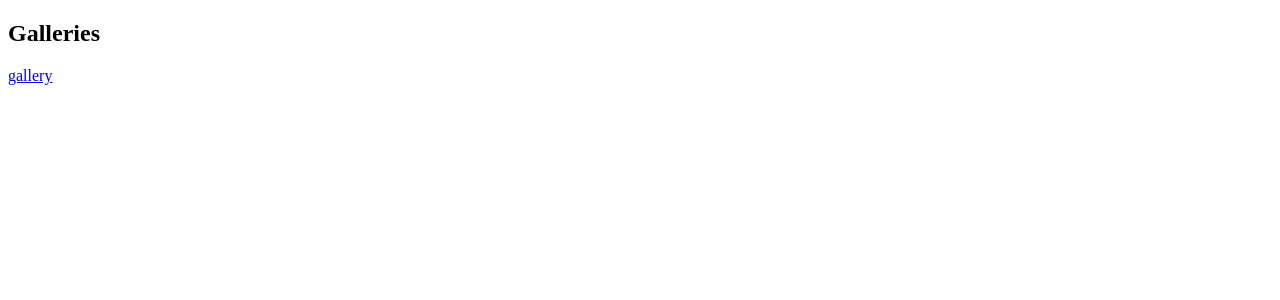
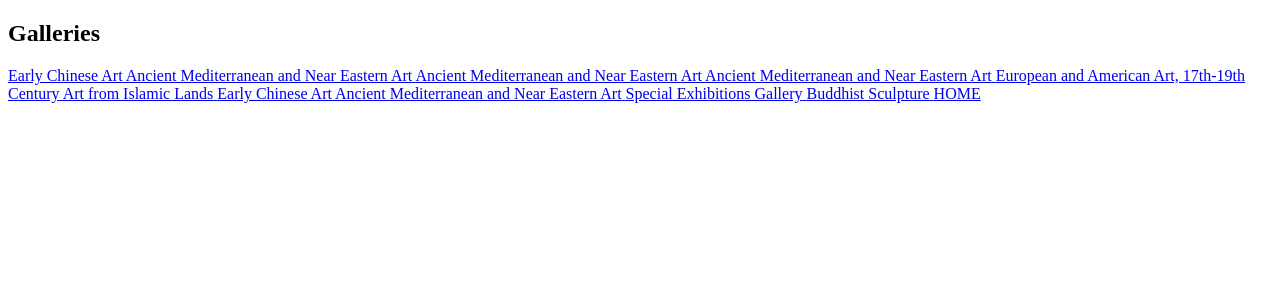
Before and after one commit to harmony-rosenberg/art-museum, a React (Vite) app in the folder art-museum/: page /galleries in a window 1280 px wide. Shown: the top 300 px of the page. Built offline with nearby package versions, Linux system fonts and the light colour scheme; the HTML template or start-up script is replaced by a standard one.

Commit message:
finish phase 2

```diff
--- a/art-museum/src/components/GalleryNavigation/GalleryNavigation.jsx
+++ b/art-museum/src/components/GalleryNavigation/GalleryNavigation.jsx
@@ -1,22 +1,25 @@
+import React from 'react'; //added
 import { NavLink } from "react-router-dom";
 // console.log('TEST ==>', gallery.galleryid)
 
-const GalleryNavigation = ({galleries}) => {
+function GalleryNavigation({ galleries }) {
 
-	let galleryId = galleries.map(gallery => {
+	// let galleryId = galleries.map(gallery => {
+	// 	<ul>
+	// 		{gallery.galleryid}
 
-	gallery.galleryid
-	})
+	// 	</ul>
+	// })
 
 	return (
-		<nav>
+		<nav> <>
 			<h1>Galleries</h1>
-			<NavLink
-			to={galleryId}
-			// className={}
-			> gallery {galleryId} </NavLink>
+			{galleries.map(gallery => <NavLink to={`${gallery.id}`}> {gallery.name} </NavLink>)}
+			<NavLink to='/'>HOME</NavLink>
+
+		</>
 		</nav>
-)
+	)
 }
 
 
```
